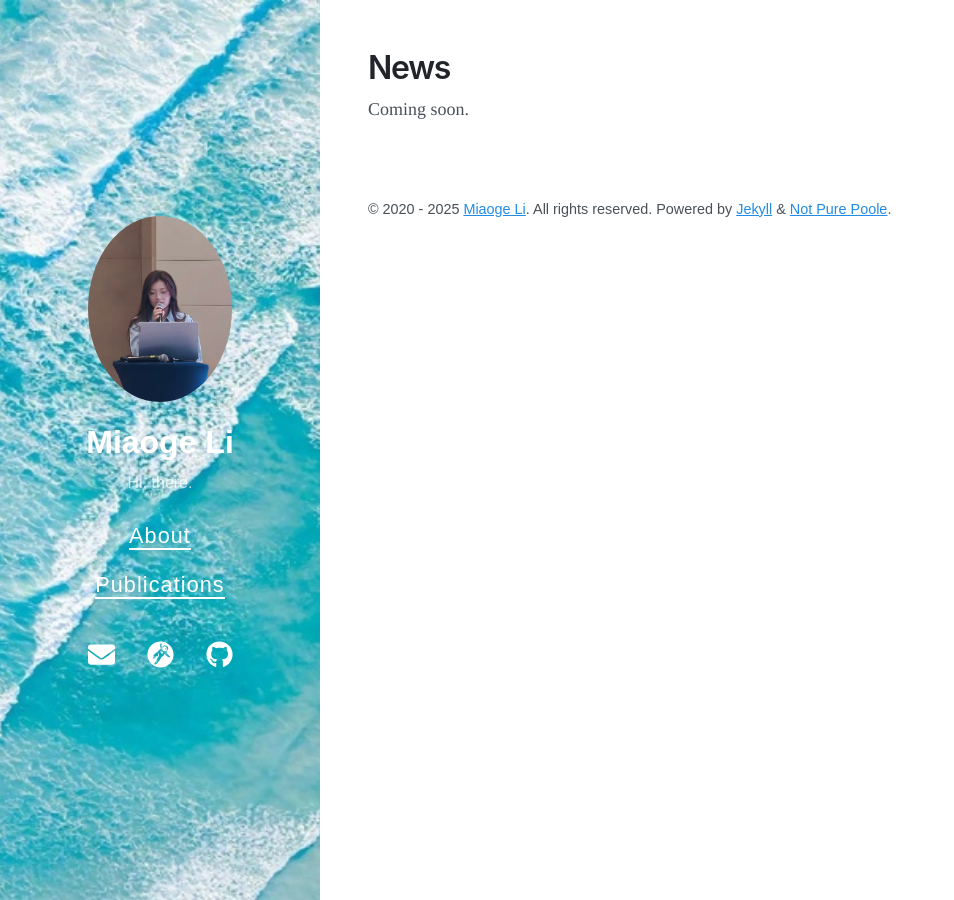
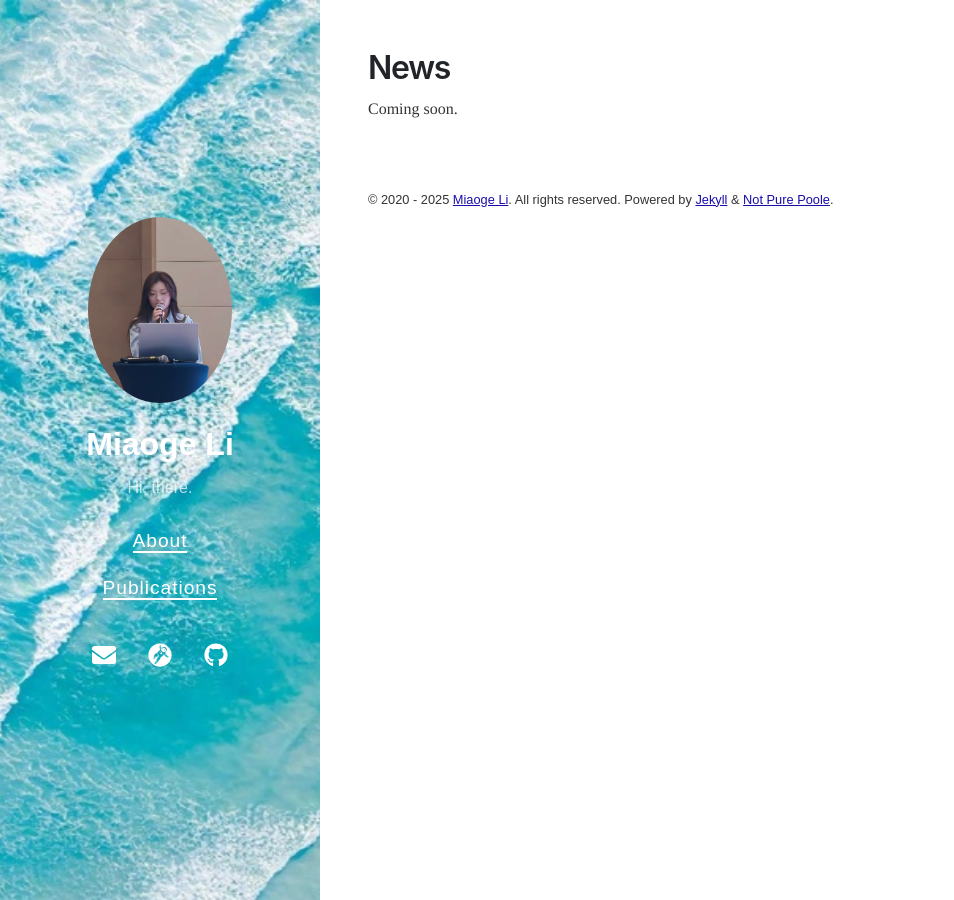
Before and after one commit to keepgoingjkg/keepgoingjkg.github.io, a Jekyll site: the page built from News.md, in a window 1280 px wide. Shown: the whole page, without its empty margins (0-954 px from the left). Built offline with Jekyll 4.4.1, drawn with Linux system fonts in a browser that asks for light colours; nearby versions of some CDN libraries.

Commit message:
Update styles.scss

```diff
--- a/assets/styles.scss
+++ b/assets/styles.scss
@@ -52,3 +52,24 @@
     margin-left: var(--spacer);
   }
 }
+
+/* Custom styles for homepage */
+
+/* 设置正文默认字体 */
+body {
+  font-family: "Georgia", "Times New Roman", serif;
+  font-size: 16px;
+  line-height: 1.6;
+  color: #333;
+}
+
+/* 链接样式（和你截图类似） */
+a {
+  color: #1a0dab;          /* 蓝色超链接 */
+  text-decoration: underline;
+}
+
+a:hover {
+  color: #d93025;          /* 悬停变红 */
+  text-decoration: none;
+}
```
